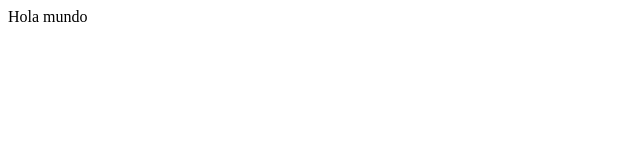
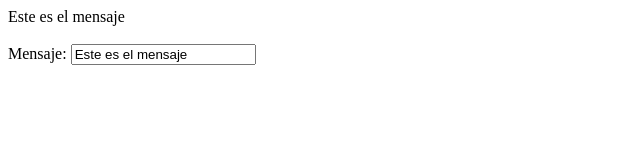
Before and after one commit to sercomi/Vue.js, a plain HTML site: page index.html in a window 1280 px wide. Shown: the whole page, without its empty margins (0-640 px from the left). Drawn offline with nearby package versions, Linux system fonts and the light colour scheme.

Commit message:
Two way binding

```diff
--- a/index.html
+++ b/index.html
@@ -2,18 +2,20 @@
 <html lang="en">
 <head>
 	<meta charset="UTF-8">
-	<title>Aplicación Vue.js</title>
+	<title>Vue.js Object</title>
 </head>
 <body>
-	<div id="app" class="container">
-		{{msg}}
+	<div id="app">
+		<div>{{ msg }}</div>
+		<br />
+		Mensaje: <input type="text" v-model="msg">
 	</div>
-	<script src="https://cdnjs.cloudflare.com/ajax/libs/vue/1.0.7/vue.min.js"></script>
+	<script src="https://cdnjs.cloudflare.com/ajax/libs/vue/1.0.7/vue.js"></script>
 	<script>
 		new Vue({
-			el: '#app',
+			el: "#app",
 			data: {
-				msg: "Hola mundo"
+				msg: "Este es el mensaje"
 			}
 		});
 	</script>
```
